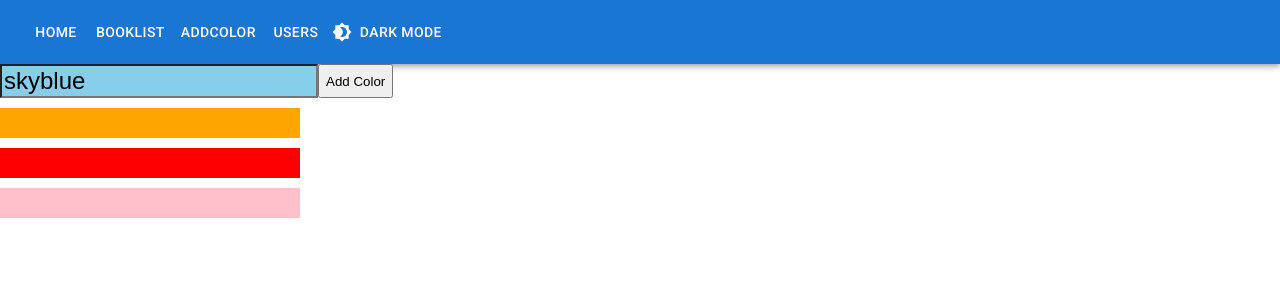
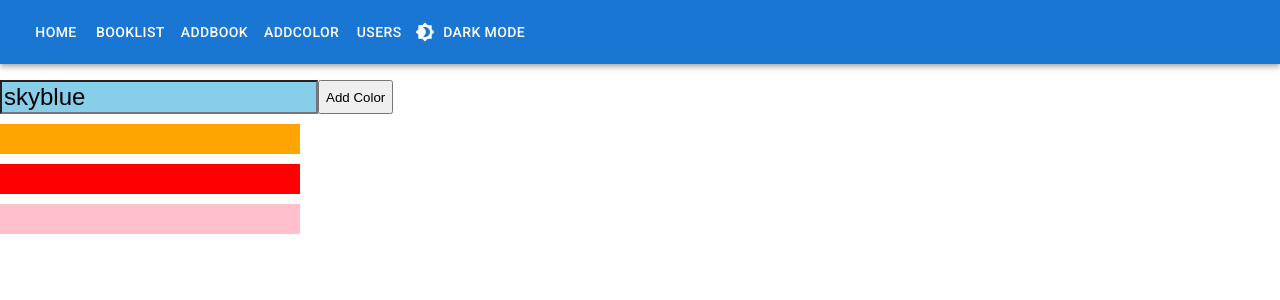
Before and after one commit to SangeethaShanmugm/b41wd-react, a React (Create React App) app: page /color-game in a window 1280 px wide. Shown: the top 300 px of the page. Built offline with nearby package versions, Linux system fonts and the light colour scheme.

Commit message:
added AddBook comp

```diff
--- a/src/App.css
+++ b/src/App.css
@@ -20,6 +20,8 @@
 
 .add-color {
   display: flex;
+  margin-top: 16px;
+
 }
 
 .book-specs {
@@ -56,13 +58,14 @@
   gap: 20px;
   flex-wrap: wrap;
   justify-content: space-around;
+  margin: 24px;
 }
 
 .add-book-form {
   display: flex;
   flex-direction: column;
   gap: 10px;
-  margin-bottom: 16px;
+  margin: 24px;
 }
 
 .book-detail-container {
--- a/src/App.js
+++ b/src/App.js
@@ -110,6 +110,9 @@ export default function App() {
             <Button color="inherit" onClick={() => navigate("/book")}>
               BookList
             </Button>
+            <Button color="inherit" onClick={() => navigate("/book/add")}>
+              AddBook
+            </Button>
             <Button color="inherit" onClick={() => navigate("/color-game")}>
               AddColor
             </Button>
@@ -137,6 +140,12 @@ export default function App() {
             path="/book/:bookid"
             element={<BookDetail bookList={bookList} />}
           />
+
+          <Route
+            path="/book/add"
+            element={<AddBook bookList={bookList} setBookList={setBookList} />}
+          />
+
           <Route path="/color-game" element={<AddColor />} />
           <Route path="/novel" element={<Navigate replace to="/book" />} />
           <Route path="/users" element={<UserList />} />
@@ -148,13 +157,13 @@ export default function App() {
   );
 }
 
-function BookList({ bookList, setBookList }) {
-  // const bookList = INITIAL_BOOK_LIST;
+function AddBook({ bookList, setBookList }) {
   const [name, setName] = useState("");
   const [poster, setPoster] = useState("");
   const [rating, setRating] = useState("");
   const [summary, setSummary] = useState("");
   const [trailer, setTrailer] = useState("");
+  const navigate = useNavigate();
   console.log(bookList);
   return (
     <div>
@@ -212,11 +221,21 @@ function BookList({ bookList, setBookList }) {
             };
             console.log(newBook);
             setBookList([...bookList, newBook]);
+            navigate("/book");
           }}
         >
           Add Book
         </Button>
       </div>
+    </div>
+  );
+}
+
+function BookList({ bookList }) {
+  // const bookList = INITIAL_BOOK_LIST;
+  // console.log(bookList);
+  return (
+    <div>
       <div className="book-list">
         {bookList.map((bk, index) => (
           <Book key={index} book={bk} id={index} />
```
Also changed, not shown: src/notes.txt.
